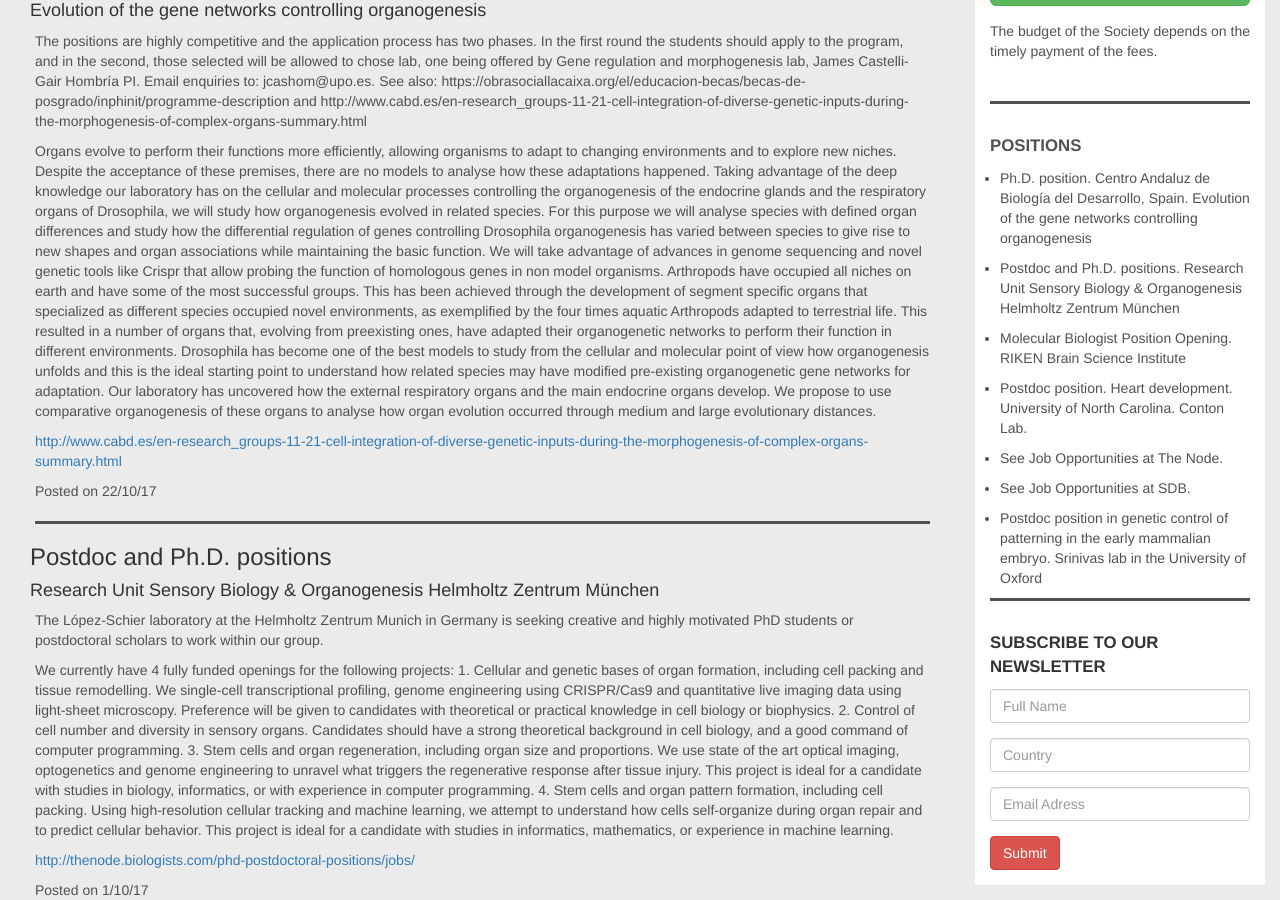
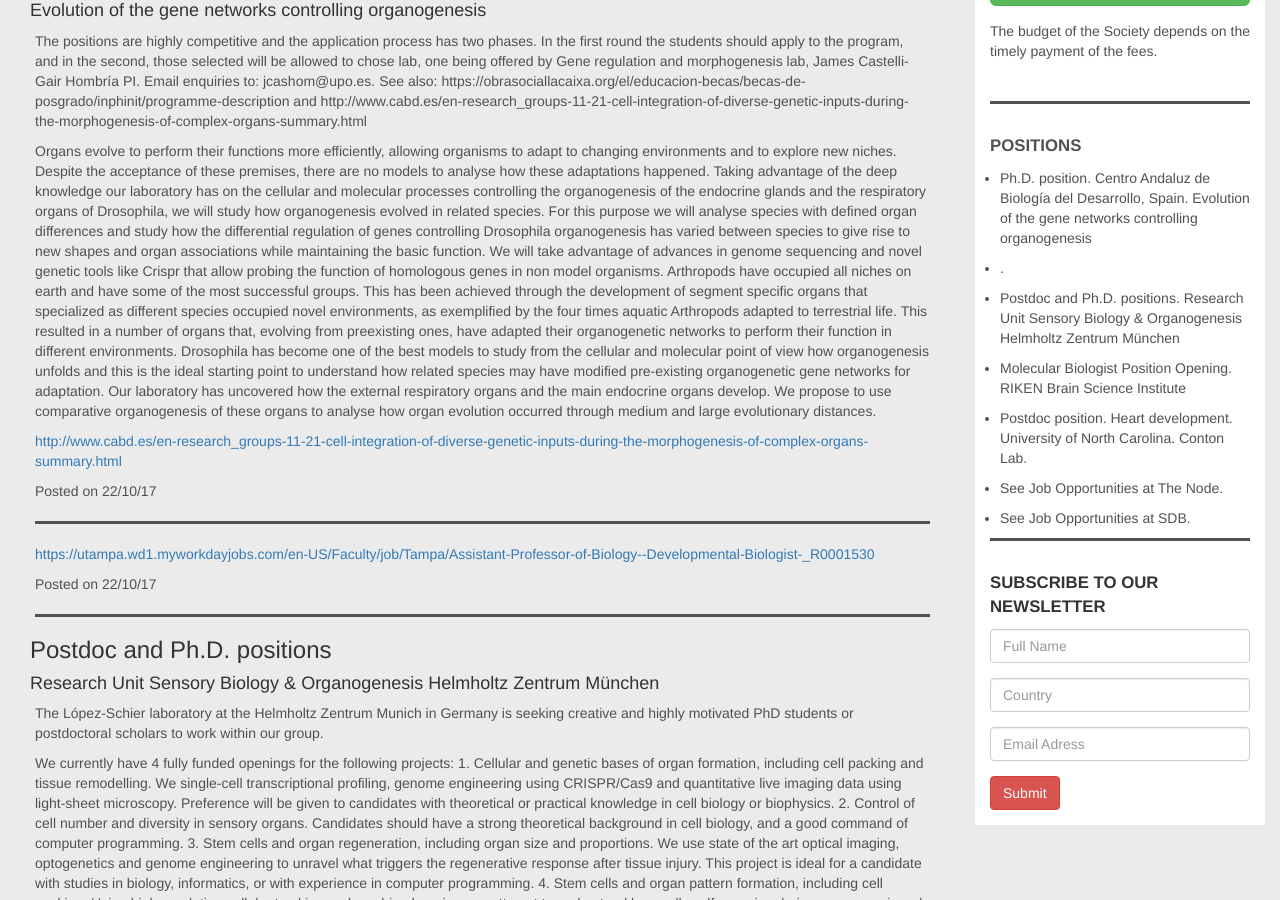
Before and after one commit to lasdb/lasdb.github.io, a Jekyll site: the page built from _posts/2000-01-01-jobs.markdown, in a window 1280 px wide and 900 px high, scrolled down 353 px. Built offline with Jekyll 4.4.1, drawn with Linux system fonts in a browser that asks for light colours; nearby versions of some CDN libraries.

Commit message:
Update 2000-01-01-jobs.markdown

```diff
--- a/_posts/2000-01-01-jobs.markdown
+++ b/_posts/2000-01-01-jobs.markdown
@@ -15,6 +15,13 @@ Arthropods adapted to terrestrial life. This resulted in a number of organs that
 Drosophila has become one of the best models to study from the cellular and molecular point of view how organogenesis unfolds and this is the ideal starting point to understand how related species may have modified pre-existing organogenetic gene networks for adaptation.
 Our laboratory has uncovered how the external respiratory organs and the main endocrine organs develop. We propose to use comparative organogenesis of these organs to analyse how organ evolution occurred through medium and large evolutionary distances.'
     URL: 'http://www.cabd.es/en-research_groups-11-21-cell-integration-of-diverse-genetic-inputs-during-the-morphogenesis-of-complex-organs-summary.html'
+
+  - title: ''
+    date: '22/10/17'
+    subtitle: ''
+    body: ''
+    par2: '.'
+    URL: 'https://utampa.wd1.myworkdayjobs.com/en-US/Faculty/job/Tampa/Assistant-Professor-of-Biology--Developmental-Biologist-_R0001530'
 
   - title: 'Postdoc and Ph.D. positions'
     date: '1/10/17'
```
